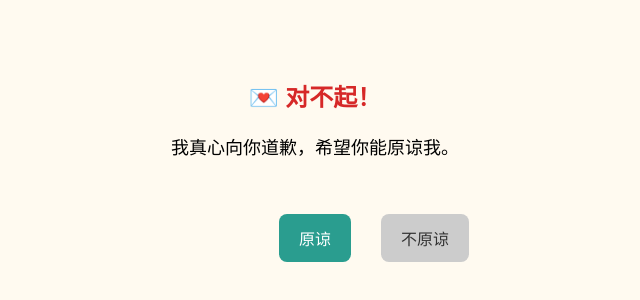
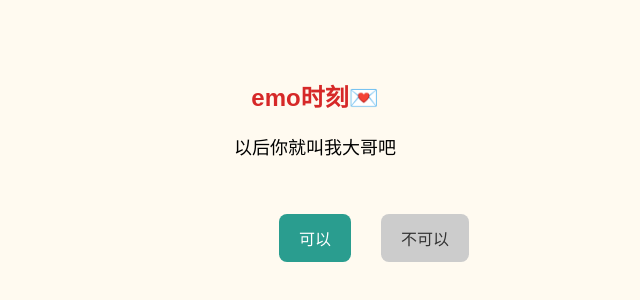
Before and after one commit to Cay-0114/Beria, a plain HTML site: page index.html in a window 1280 px wide. Shown: the whole page, without its empty margins (325-965 px from the left). Drawn offline with Linux system fonts and the light colour scheme.

Commit message:
Update index.html

```diff
--- a/index.html
+++ b/index.html
@@ -3,7 +3,7 @@
 <head>
 <meta charset="utf-8"/>
 <meta name="viewport" content="width=device-width,initial-scale=1"/>
-<title>请原谅我</title>
+<title>邪恶贝利亚</title>
 <style>
   body {
     font-family:"Microsoft YaHei",sans-serif;
@@ -39,11 +39,11 @@
 </style>
 </head>
 <body>
-  <h2>💌 对不起！</h2>
-  <p>我真心向你道歉，希望你能原谅我。</p>
+  <h2>emo时刻💌 </h2>
+  <p>以后你就叫我大哥吧</p>
   <div style="margin-top:40px;">
-    <button id="yes" onclick="agree()">原谅</button>
-    <button id="no" ontouchstart="escape()">不原谅</button>
+    <button id="yes" onclick="agree()">可以</button>
+    <button id="no" ontouchstart="escape()">不可以</button>
   </div>
 
   <!-- 背景音乐（循环播放，可换成自己喜欢的 mp3 链接） -->
@@ -57,7 +57,7 @@ function playMusic(){
 
 function agree(){
   playMusic(); // 点击“原谅”时确保播放
-  alert("谢谢你！我一定会好好改正 ❤️");
+  alert("我们究其一生，只为找到一双为我流泪的眼睛和永不放弃的手 ❤️");
 }
 
 // 手机专用：手指点“不原谅”时按钮乱跑
```
